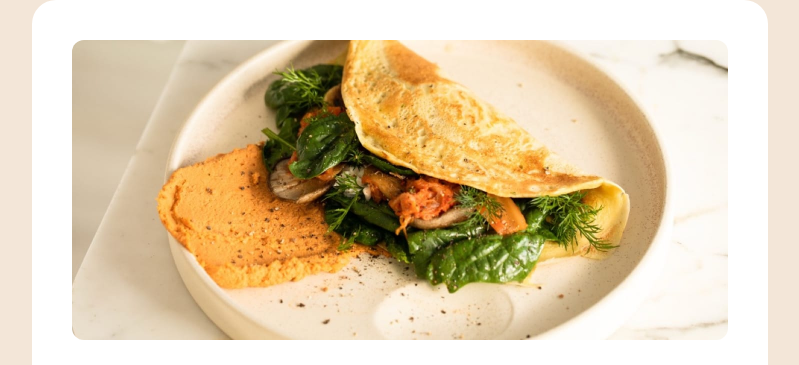
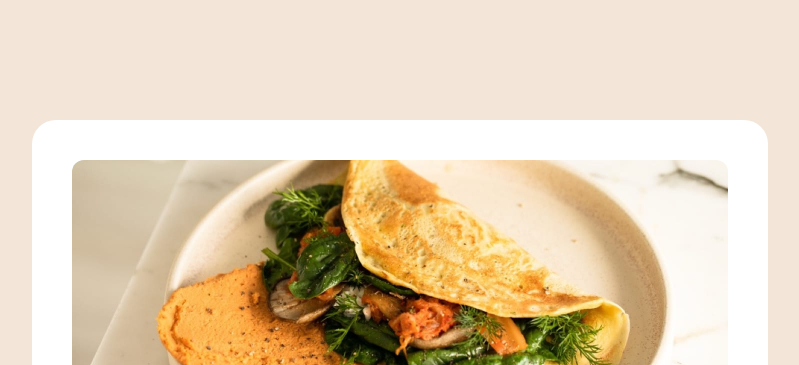
Before and after one commit to py-code314/recipe-page, a plain HTML site: page index.html in a window 1280 px wide. Shown: the top 365 px of the page, without its empty margins (240-1039 px from the left). Drawn offline with Linux system fonts and the light colour scheme.

Commit message:
Add padding to body

```diff
--- a/styles.css
+++ b/styles.css
@@ -54,6 +54,7 @@
 	--space-3xl: 1.75rem; /* 28px */
 	--space-4xl: 2rem; /* 32px */
 	--space-5xl: 2.5rem; /* 40px */
+	--space-6xl: 7.5rem; /* 120px */
 }
 
 /* Reset */
@@ -95,10 +96,12 @@ body {
 	display: flex;
 	justify-content: center;
 	align-items: center;
+
 	font-family: var(--ff-body);
 	font-weight: var(--fw-regular);
 	font-size: var(--fs-body);
 	color: var(--text-color);
+	padding: var(--space-6xl) 0;
 }
 
 /* Styles for recipe container */
```
